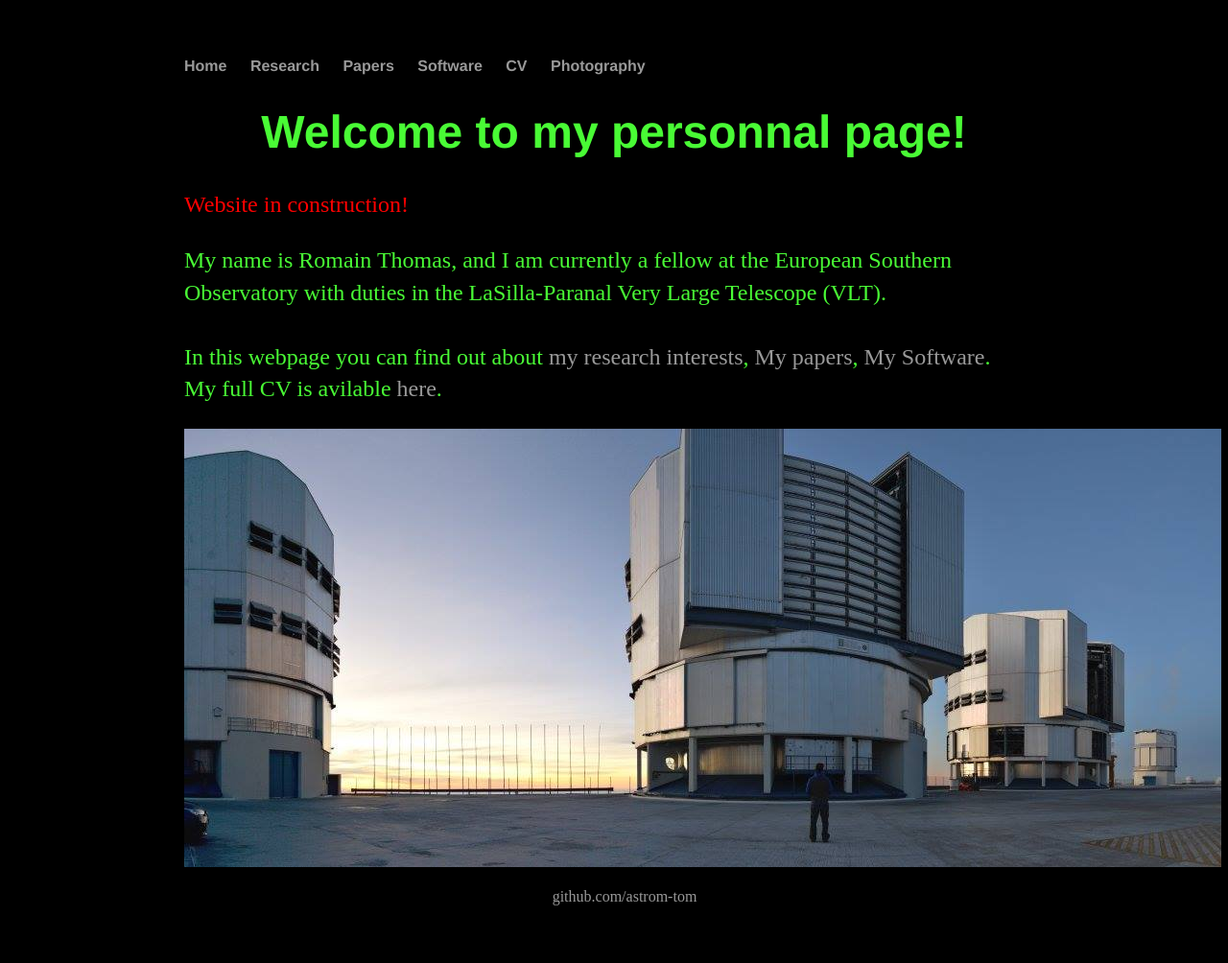
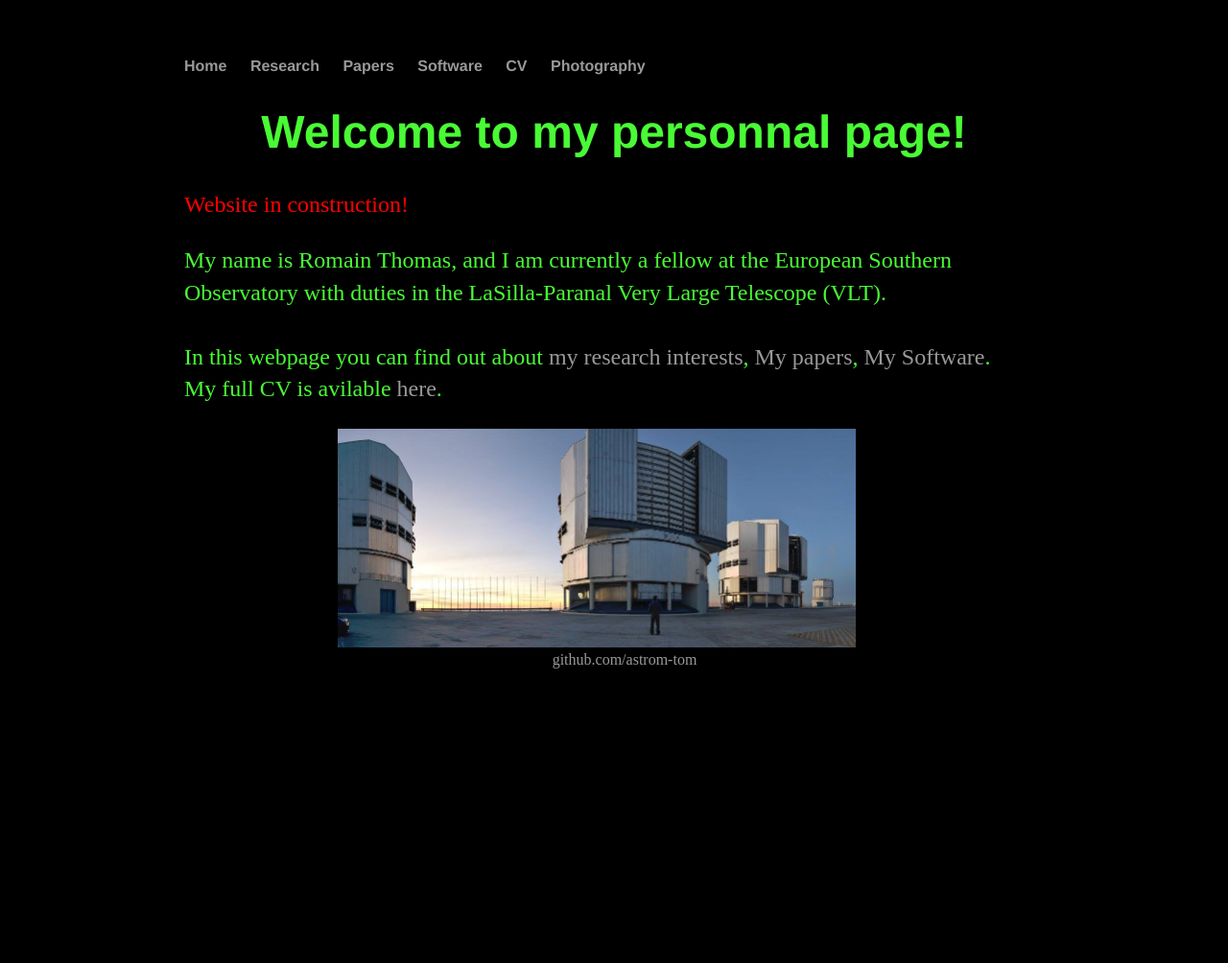
Before and after one commit to astrom-tom/astrom-tom.github.io, a Jekyll site: the page built from index.html, in a window 1280 px wide. Shown: the whole page at 96% size. Built offline with Jekyll 4.4.1, drawn with Linux system fonts in a browser that asks for light colours; after the commit the page ends 900 px from its top, so only the background shows below that.

Commit message:
Update index.html

```diff
--- a/index.html
+++ b/index.html
@@ -16,7 +16,7 @@ title: Romain Thomas, Fellow Astronomer
 
 	</p>
 	<center>
-	<img src="img/pano1VLT.jpg" alt="hi" class="inline"/ style="width:1081px;height:457px;>
+	<img src="img/pano1VLT.jpg" alt="hi" class="inline"/ style="width:540px;height:228px;>
 
 	<p> To contact me: rthomas@eso.org, the.spartan.proj@gmail.com, skypeid:romain_thomas1 </p>
 	</center>
```
